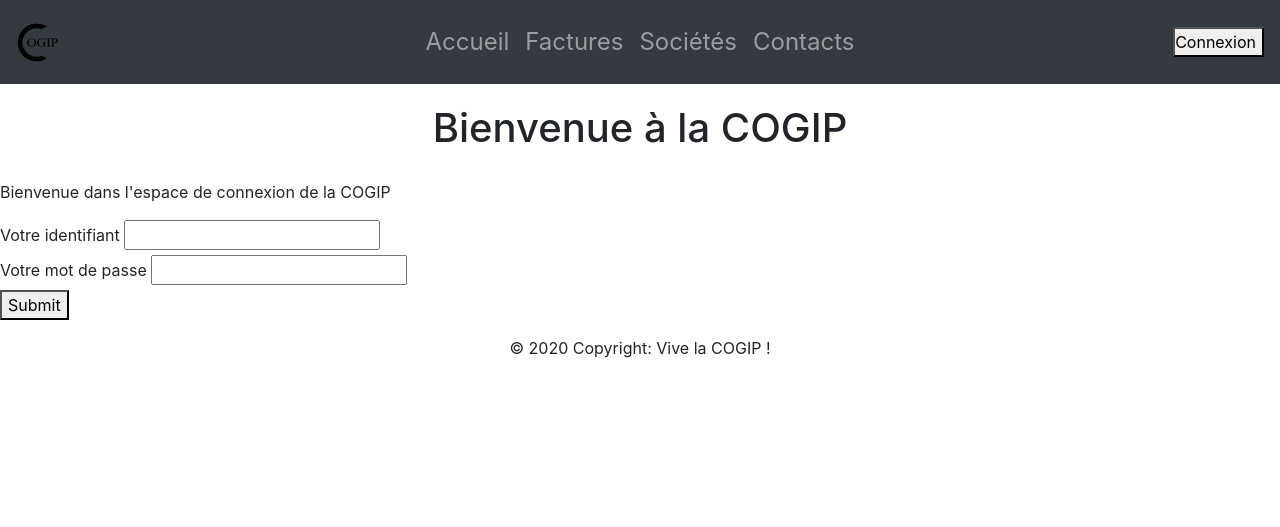
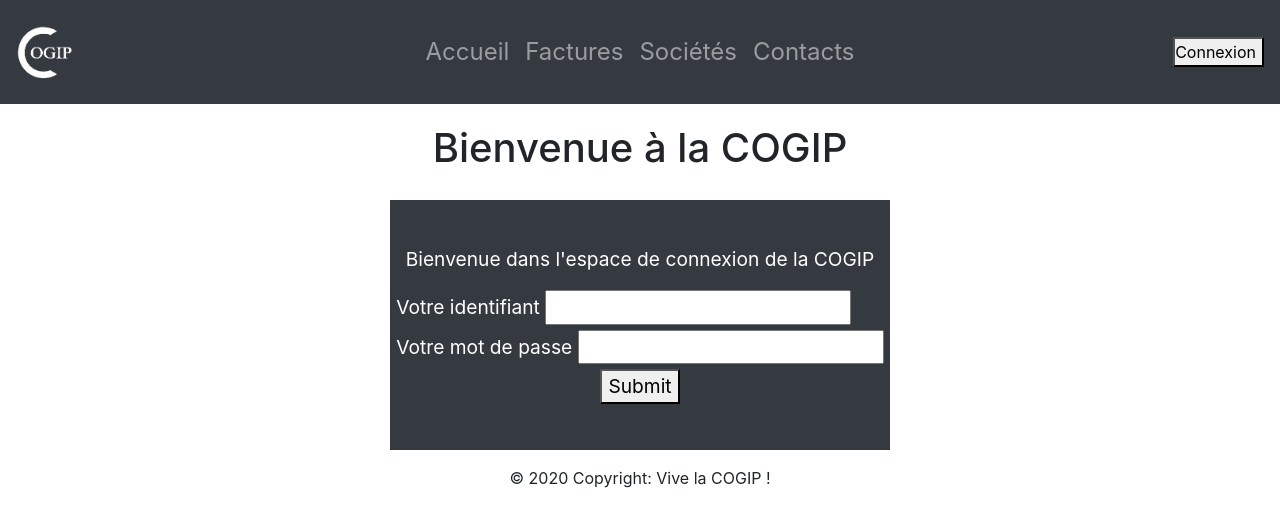
Before and after one commit to DewerseB/COGIP-app, a PHP site: page /index.php?path=login in a window 1280 px wide. Shown: the top 527 px of the page. Run offline with PHP 8.4, Linux system fonts and the light colour scheme.

Commit message:
css refait pour les détails et login

```diff
--- a/public/css/style.css
+++ b/public/css/style.css
@@ -4,6 +4,11 @@
 
 main {
     margin-top: 20px;
+    display: flex;
+    flex-direction: column;
+    align-items: center;
+    position: relative;
+    font-size: 1.2rem;
 }
 
 h1 {
@@ -12,5 +17,57 @@ h1 {
 }
 
 h2 {
-    padding-top: 20px;
+    padding-top: 30px;
 }
+
+button.manage {
+    font-size: 1.5rem;
+    color: rgb(50, 100, 150);
+}
+
+button.manage:hover,
+button.manage:focus {
+    color: #000000;
+}
+
+/* Factures détails */
+.companyInvoiceDetails {
+    margin-left: auto;
+    margin-right: auto;
+}
+
+#edit {
+    text-align: center;
+}
+
+/* Sociétés détails */
+.contactCompanyDetails {
+    margin-left: auto;
+    margin-right: auto;
+}
+
+.companyDetails {
+    text-align: center;
+}
+
+/* Contact détails */
+.contactDetails {
+    text-align: center;
+}
+
+.invoiceContactDétails {
+    margin-left: auto;
+    margin-right: auto;
+}
+
+.login {
+    display: flex;
+    flex-direction: column;
+    align-items: center;
+    justify-content: center;
+    margin: auto;
+    font-size: 1.2rem;
+    width: 500px;
+    height: 250px;
+    color: white;
+}
--- a/view/header.php
+++ b/view/header.php
@@ -3,7 +3,7 @@
 <nav class="navbar navbar-expand-md navbar-dark bg-dark">
 
         <div class="navbar-collapse collapse w-100 order-1 order-md-0 dual-collapse2">
-            <a class="navbar-brand" href="#"><img src="/COGIP-app/public/img/logo.png" alt="logo" width="30%"></a>
+            <a class="navbar-brand" href="#"><img src="/COGIP-app/public/img/logo.png" alt="logo" width="40%"></a>
         </div>
 
         <!-- <button class="navbar-toggler" type="button" data-toggle="collapse" data-target=".dual-collapse2">
--- a/view/pages/contacts/details.php
+++ b/view/pages/contacts/details.php
@@ -14,8 +14,8 @@
 <!-- display more info if available -->
 <?php if (count($contactInfo)>5) {?>
 <section class="invoiceContactDétails">
-    <h2>Contact pour les factures : </h2>
-    <table>
+    <h2 id="edit">Contact pour les factures : </h2>
+    <table  class="invoiceContactDétails">
         <th>Numéro de facture</th>
         <th>Date</th>
         <?php
--- a/view/pages/login.php
+++ b/view/pages/login.php
@@ -1,5 +1,6 @@
 <h1>Bienvenue à la COGIP</h1>
-<p id="pLog">Bienvenue dans l'espace de connexion de la COGIP</p>
+<div class="login  bg-dark">
+	<p id="edit">Bienvenue dans l'espace de connexion de la COGIP</p>
 	<form class="formContent" action="index.php" method="POST">
 		<div class="form">
 			<label for="username">Votre identifiant</label>
@@ -9,7 +10,9 @@
 			<label for="password">Votre mot de passe</label>
 			<input id="password" type="password" name="password" value="">
 		</div>
-	<div class="form">
+		<div class="form text-center">
 			<button type="submit" name="submit" value="login">Submit</button>
 		</div>
+
 	</form>
+</div>
```
Also changed, not shown: view/pages/companies/details.php (+4 -4 lines), view/pages/invoices/details.php (+4 -4 lines), public/img/logo.png. Lines whose indentation alone changed are shown as unchanged.
